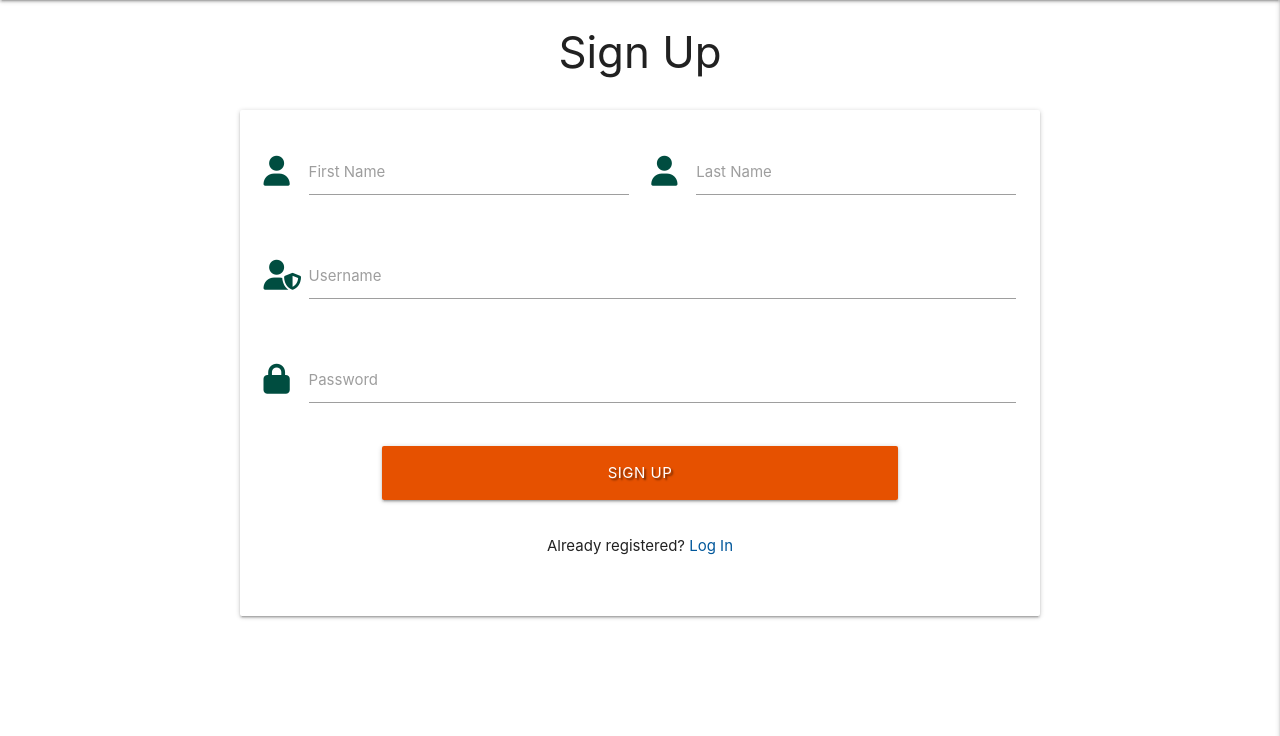
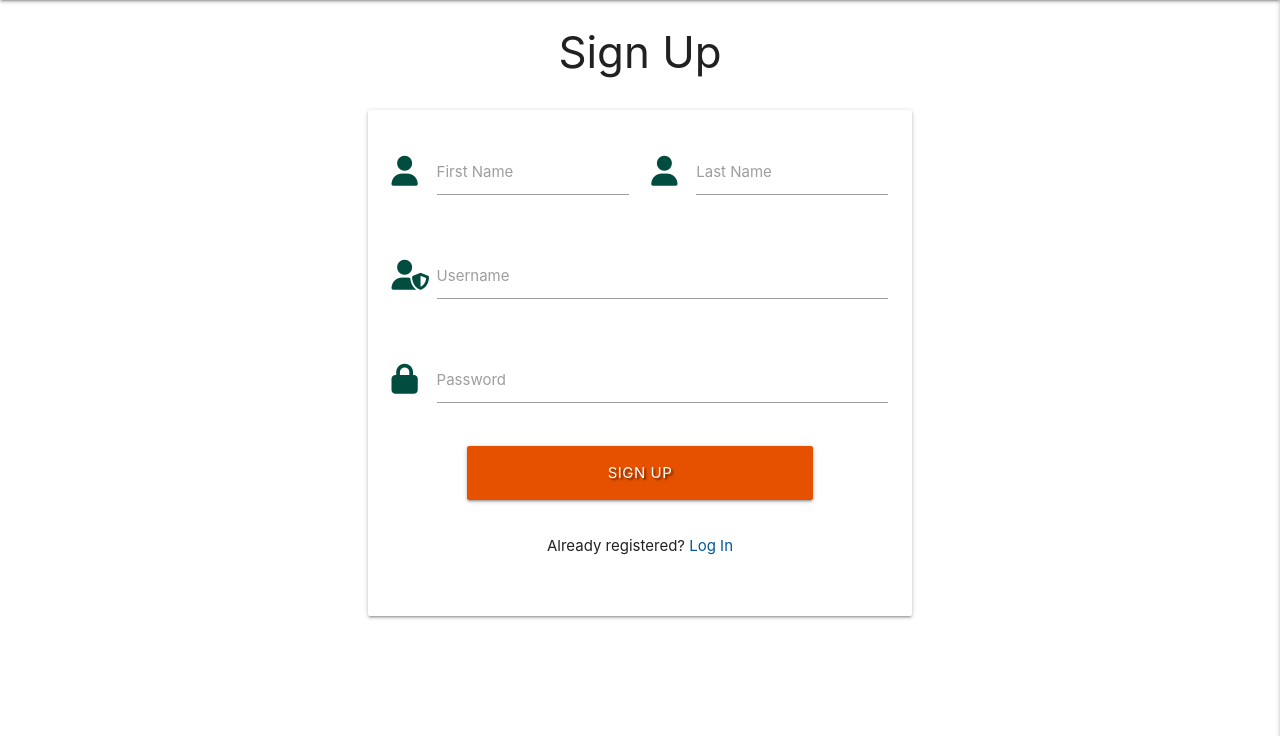
Before and after one commit to EmmaJane22/HappyCamper, a Flask app: page /register in a window 1280 px wide. Shown: the part 64-800 px from the top of the page. Run offline with Flask 2, Linux system fonts and the light colour scheme; some libraries are stand-ins or nearby versions.

Commit message:
Container added to all pages

```diff
--- a/templates/add_location.html
+++ b/templates/add_location.html
@@ -1,5 +1,6 @@
 {% extends "base.html" %}
 {% block content %}
+
 <div class="container">
     <h3 class="center-align">Add Location</h3>
 
@@ -29,4 +30,5 @@
         </form>
     </div>
 </div>
+
 {% endblock %}
--- a/templates/add_review.html
+++ b/templates/add_review.html
@@ -1,6 +1,7 @@
 {% extends "base.html" %}
 {% block content %}
 
+<div class="container">
     <h3 class="center-align">Add Site Review</h3>
 
     <!-- site review form from Materialize -->
@@ -72,5 +73,6 @@
             </div>
         </form>
     </div>
+</div>
 
 {% endblock %}
--- a/templates/edit_location.html
+++ b/templates/edit_location.html
@@ -1,6 +1,7 @@
 {% extends "base.html" %}
 {% block content %}
 
+<div class="container">
     <h3 class="center-align">Edit Location</h3>
 
     <div class="row card-panel grey lighten-5">
@@ -27,5 +28,6 @@
             </div>
         </form>
     </div>
+</div>
 
 {% endblock %}
--- a/templates/edit_review.html
+++ b/templates/edit_review.html
@@ -1,6 +1,7 @@
 {% extends "base.html" %}
 {% block content %}
 
+<div class="container">
     <h3 class="center-align">Edit Site Review</h3>
 
     <!-- site review form from Materialize -->
@@ -84,5 +85,6 @@
             </div>
         </form>
     </div>
+</div>
 
 {% endblock %}
--- a/templates/locations.html
+++ b/templates/locations.html
@@ -1,6 +1,7 @@
 {% extends "base.html" %}
 {% block content %}
 
+<div class="container">
     <h3 class="center-align">Manage Locations</h3>
 
     <div class="row">
@@ -26,5 +27,6 @@
             </a>
         </div>
     </div>
+</div>
 
 {% endblock %}
--- a/templates/profile.html
+++ b/templates/profile.html
@@ -1,6 +1,7 @@
 {% extends "base.html" %}
 {% block content %}
 
+<div class="container">
     <div class="row">
         <div class="col s12 m8 offset-m2">
             <div class="card-panel">
@@ -10,7 +11,7 @@
             </div>
         </div>
     </div>
-
+</div>
 
 
 {% endblock %}
--- a/templates/register.html
+++ b/templates/register.html
@@ -1,6 +1,7 @@
 {% extends "base.html" %}
 {% block content %}
 
+<div class="container">
     <h3 class="center-align">Sign Up</h3>
 
     <div class="row">
@@ -58,7 +59,7 @@
             </div>
         </form>
     </div>
-
+</div>
 
 
 {% endblock %}
--- a/templates/sites.html
+++ b/templates/sites.html
@@ -1,5 +1,6 @@
 {% extends "base.html" %}
 {% block content %}
+
 <div class="container">
 
     <h3 class="center-align">Find a Campsite</h3>
@@ -54,4 +55,5 @@
         <h3 class="center-align">No sites found</h3>
     {% endif %}
 </div>
+
 {% endblock %}
--- a/templates/view_review.html
+++ b/templates/view_review.html
@@ -1,6 +1,7 @@
 {% extends "base.html" %}
 {% block content %}
 
+<div class="container">
     <h3 class="center-align">Site Review</h3>
 
     <!-- site review -->
@@ -57,5 +58,6 @@
             </div>
         </div>
     </div>
+</div>
 
 {% endblock %}
```
